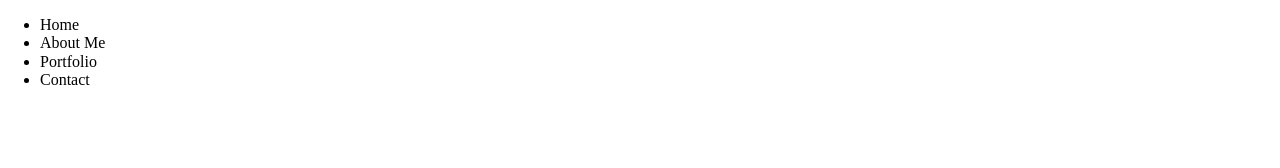
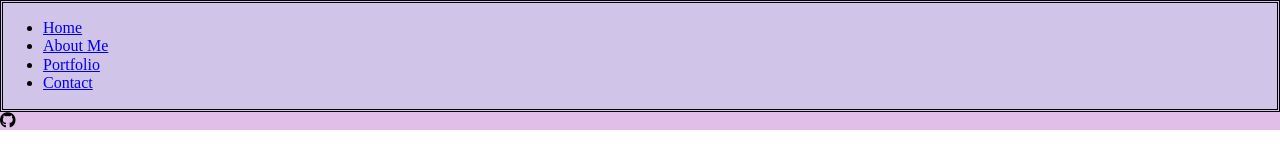
Before and after one commit to alamokrystal/P3_Krystal_Alamo, a plain HTML site: page Contact_me.html in a window 1280 px wide. Drawn offline with nearby package versions, Linux system fonts and the light colour scheme.

Commit message:
added stylesheet and linked html pages

```diff
--- a/Contact_me.html
+++ b/Contact_me.html
@@ -4,21 +4,28 @@
 <head>
 <html lang="en">
 <link rel="stylesheet" href="normalize.css" type="text/css">
-<link rel="stylesheet" href="" type="text/css">
+<link rel="stylesheet" href="stylesheet.css" type="text/css">
 <script src="https://kit.fontawesome.com/f11d128184.js" crossorigin="anonymous"></script>
 </head>
 
 <nav>
     <ul>
-        <li>Home</li> <!--link to other htmls-->
-        <li>About Me</li>
-        <li>Portfolio</li>
-        <li>Contact</li>
+        <li><a href= "home.html">Home</a></li>
+        <li><a href= "about_me.html">About Me</a></li>
+        <li><a href= "Portfolio.html">Portfolio</a></li>
+        <li><a href= "Contact_me.html">Contact</a></li>
     </ul>
 </nav>
 
 <Main>
-  <!--  social
+
+  <i class="fab fa-github"></i>
+
+
+
+
+
+    <!--  social
      cv
      github
      other
--- /dev/null
+++ b/stylesheet.css
@@ -0,0 +1,8 @@
+Main {
+  background-color:#E1BEE7;
+}
+
+nav {
+    background-color:#D1C4E9;
+    border-style: double;
+}
```
Also changed, not shown: Portfolio.html (+5 -5 lines), about_me.html (+7 -6 lines), home.html (+5 -5 lines).
